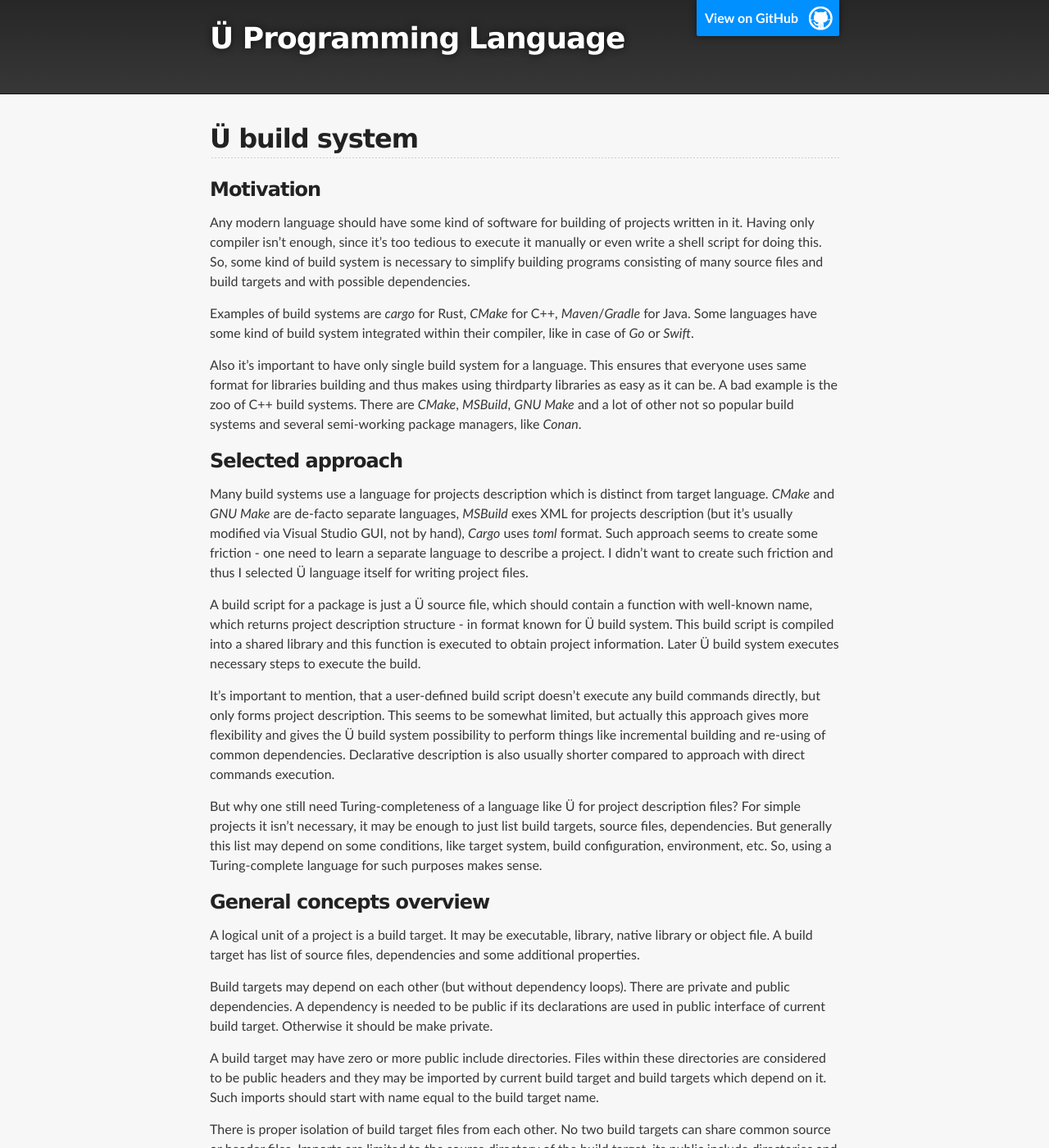
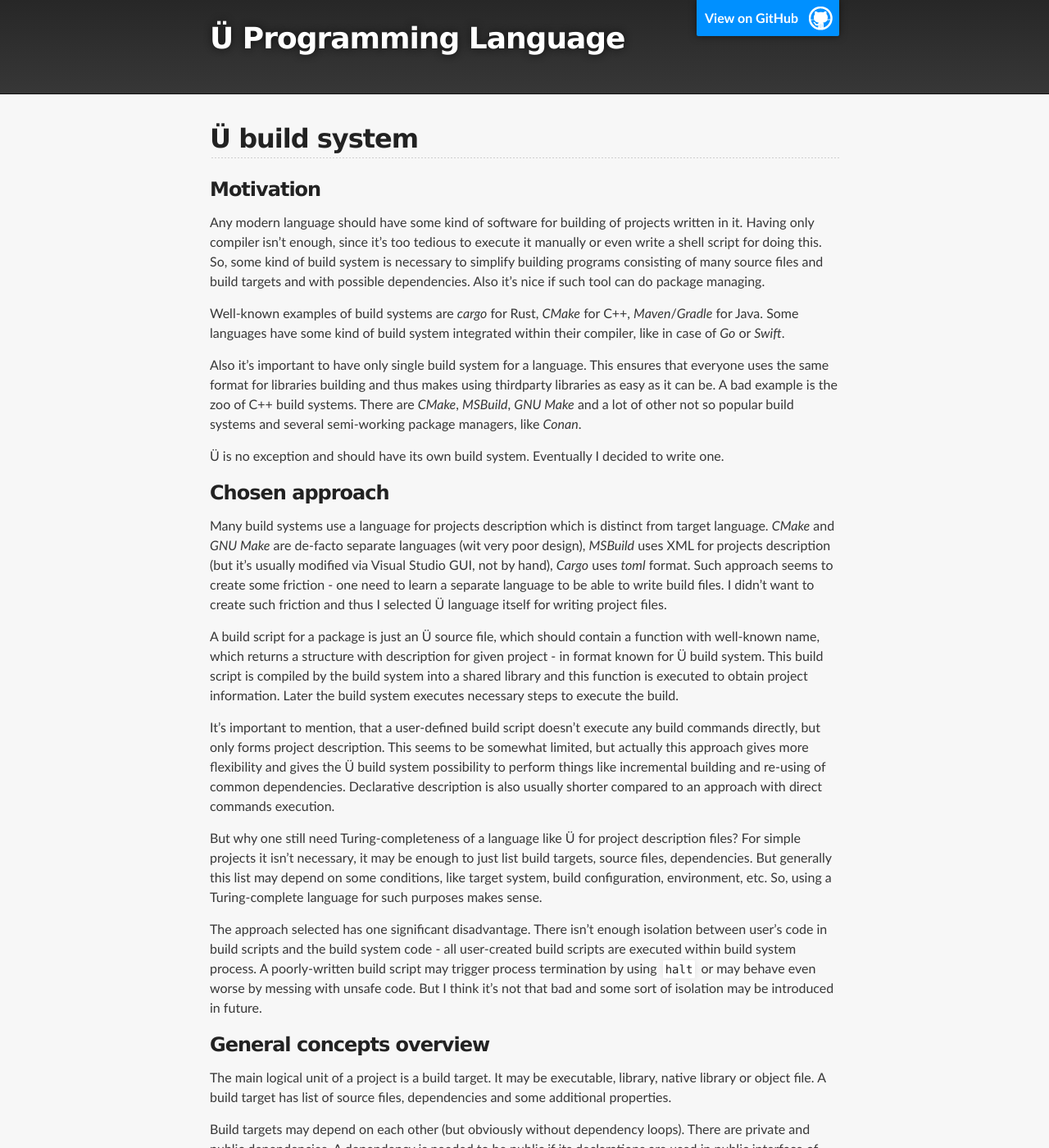
Before and after one commit to Panzerschrek/U-00DC-Sprache-site, a Jekyll site: the page built from _posts/2025-01-13-build-system.md, in a window 1280 px wide and 1400 px high. Shown: the whole window at 82% size. Built offline with Jekyll 4.4.1, drawn with Linux system fonts in a browser that asks for light colours; our own code applies the rules of GitHub Pages for plain Markdown files; some of the changed text lies outside the part shown.

Commit message:
Pravki i dopolnenija statji.

```diff
--- a/_posts/2025-01-13-build-system.md
+++ b/_posts/2025-01-13-build-system.md
@@ -9,44 +9,53 @@ title: Ü build system
 Any modern language should have some kind of software for building of projects written in it.
 Having only compiler isn't enough, since it's too tedious to execute it manually or even write a shell script for doing this.
 So, some kind of build system is necessary to simplify building programs consisting of many source files and build targets and with possible dependencies.
+Also it's nice if such tool can do package managing.
 
-Examples of build systems are *cargo* for Rust, *CMake* for C++, *Maven*/*Gradle* for Java.
+Well-known examples of build systems are *cargo* for Rust, *CMake* for C++, *Maven*/*Gradle* for Java.
 Some languages have some kind of build system integrated within their compiler, like in case of *Go* or *Swift*.
 
 Also it's important to have only single build system for a language.
-This ensures that everyone uses same format for libraries building and thus makes using thirdparty libraries as easy as it can be.
+This ensures that everyone uses the same format for libraries building and thus makes using thirdparty libraries as easy as it can be.
 A bad example is the zoo of C++ build systems.
 There are *CMake*, *MSBuild*, *GNU Make* and a lot of other not so popular build systems and several semi-working package managers, like *Conan*.
 
+Ü is no exception and should have its own build system.
+Eventually I decided to write one.
 
-### Selected approach
+
+### Chosen approach
 
 Many build systems use a language for projects description which is distinct from target language.
-*CMake* and *GNU Make* are de-facto separate languages, *MSBuild* exes XML for projects description (but it's usually modified via Visual Studio GUI, not by hand), *Cargo* uses *toml* format.
-Such approach seems to create some friction - one need to learn a separate language to describe a project.
+*CMake* and *GNU Make* are de-facto separate languages (wit very poor design), *MSBuild* uses XML for projects description (but it's usually modified via Visual Studio GUI, not by hand), *Cargo* uses *toml* format.
+Such approach seems to create some friction - one need to learn a separate language to be able to write build files.
 I didn't want to create such friction and thus I selected Ü language itself for writing project files.
 
-A build script for a package is just a Ü source file, which should contain a function with well-known name, which returns project description structure - in format known for Ü build system.
-This build script is compiled into a shared library and this function is executed to obtain project information.
-Later Ü build system executes necessary steps to execute the build.
+A build script for a package is just an Ü source file, which should contain a function with well-known name, which returns a structure with description for given project - in format known for Ü build system.
+This build script is compiled by the build system into a shared library and this function is executed to obtain project information.
+Later the build system executes necessary steps to execute the build.
 
 It's important to mention, that a user-defined build script doesn't execute any build commands directly, but only forms project description.
 This seems to be somewhat limited, but actually this approach gives more flexibility and gives the Ü build system possibility to perform things like incremental building and re-using of common dependencies.
-Declarative description is also usually shorter compared to approach with direct commands execution.
+Declarative description is also usually shorter compared to an approach with direct commands execution.
 
 But why one still need Turing-completeness of a language like Ü for project description files?
 For simple projects it isn't necessary, it may be enough to just list build targets, source files, dependencies.
 But generally this list may depend on some conditions, like target system, build configuration, environment, etc.
 So, using a Turing-complete language for such purposes makes sense.
 
+The approach selected has one significant disadvantage.
+There isn't enough isolation between user's code in build scripts and the build system code - all user-created build scripts are executed within build system process.
+A poorly-written build script may trigger process termination by using `halt` or may behave even worse by messing with unsafe code.
+But I think it's not that bad and some sort of isolation may be introduced in future.
+
 
 ### General concepts overview
 
-A logical unit of a project is a build target.
+The main logical unit of a project is a build target.
 It may be executable, library, native library or object file.
 A build target has list of source files, dependencies and some additional properties.
 
-Build targets may depend on each other (but without dependency loops).
+Build targets may depend on each other (but obviously without dependency loops).
 There are private and public dependencies.
 A dependency is needed to be public if its declarations are used in public interface of current build target.
 Otherwise it should be make private.
@@ -69,10 +78,10 @@ Build targets of a package may depend on build targets of dependent packages - f
 
 For now there is no centralized packages repository.
 But it can be created, global versioned packages exist exactly to be stored within such repository.
-For now such repository may be emulated by just collecting a bunch of packages within a directory and specifying path to this directory via corresponding command-line option.
+For now such repository may be emulated by just collecting a bunch of packages within a directory and specifying the path to this directory via corresponding command-line option.
 
 
-### Advanced features
+### Code generation
 
 There are custom build steps, which allow to run an external executable to produce a file (or several files) based on other files.
 Such custom build steps may be used for code generation - source files, private header files, public header files.
@@ -84,29 +93,37 @@ Such package will be built for host system and its executables may be used in cu
 
 ### Dependencies isolation
 
-Ü build system performs some tricks to manage dependencies of different versions and avoid conflicts of symbols from different libraries.
+Ü build system performs some tricks to avoid conflicts of symbols from different build targets, including different versions of the same build target.
 
-All functions of a build target which are not declared in public header files are internalized.
+All functions of a build target, which are not declared in public header files, are internalized (made private).
 Doing so allows defining in different build targets internal functions with identical names without possible name conflicts in linking.
-This also helps in later lik-time optimizations, since such functions may be inlined.
+This also helps in later link-time optimization, since such functions may be inlined.
 
 All functions from a private dependency are made private.
 This allows using in two different build targets libraries with possible conflicting public functions or even two versions of the same build target (from different versions of a global versioned package).
-This shouldn't lead to name conflicts during linking because of these libraries.
+This shouldn't lead to name conflicts during linking caused by such libraries.
 
-In cases where a build target recieves dependencies on different versions of a build target from a global versioned package, versions unification may be performed to avoid such conflicting dependencies.
+In cases where a build target obtains transitive dependencies on different versions of a build target from a global versioned package, versions unification may be performed to avoid such conflicting dependencies.
 This process changes versions of dependencies in some build targets until no conflicts are left.
 
-For now there is a strange behavior caused by dependencies isolation approach described above.
-If a build target is used privately by more than one other build targets and these build targets are linked into result executable or shared library, global mutable variables defined in the first build target may be duplicated. So, it's recommended to avoid using global mutable variables (it's general advice) or if it's necessary it's recommended to depend on a such build target only publically.
+For now there is a strange behavior caused by the dependencies isolation approach described above.
+If a build target is used privately by more than one other build targets and these build targets are linked into an executable or shared library, global mutable variables defined in the first mentioned build target may be duplicated. So, it's recommended to avoid using global mutable variables if such behavior isn't desired (it's a general advice) or (if using global mutable variables is necessary) to use such build target only as public dependency.
 
 
-### Conclusion
+### Results and conclusion
 
-All functionality described above was implemented in a couple of moths.
+All functionality described above was implemented in a couple of months.
 It required some extra changes in Ü compiler, mostly involving imports managing and symbols isolation.
 
-The build system in current state should be useable, it's API is stable enough (or almost stable), no breaking changes should be done later.
+Many tests (more than 150) were written, they test all features and possible errors.
+The Ü build system is now used for building of the Compiler2 (Compiler1 built with Compiler1), which includes non-trivial code generation.
 
-The next big step is introduction of a centralized packages repository.
-Logically global packages are already supported, it requires only creating such repository (which isn't an easy task) and implement packages downloading in the build system.
+The build system in current state should be usable, its API is stable enough (or almost stable), no breaking changes should be done later.
+There are of course some small internal improvements which may be done later and a couple of fixes which should be done sooner or later, but they doesn't affect overall usability.
+
+Generally I hope this build system will become the standard of Ü code building and no project will be built without its usage.
+
+The next big step is to introduce a centralized packages repository.
+Global packages logic is already implemented, it requires only creating such repository (which isn't an easy task) and implementing packages downloading by the build system.
+
+For additional information see [documentation](https://panzerschrek.github.io/U-00DC-Sprache-site/docs/en/build_system.html).
```
